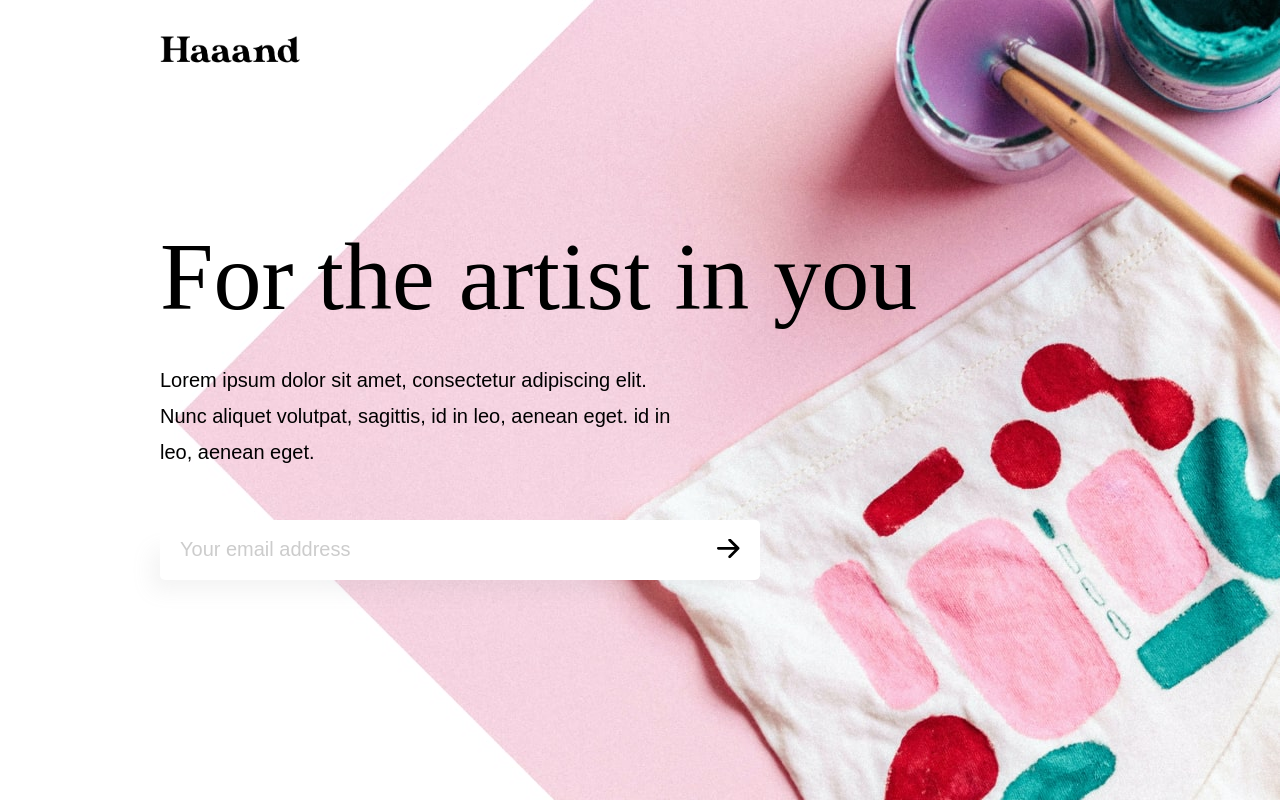
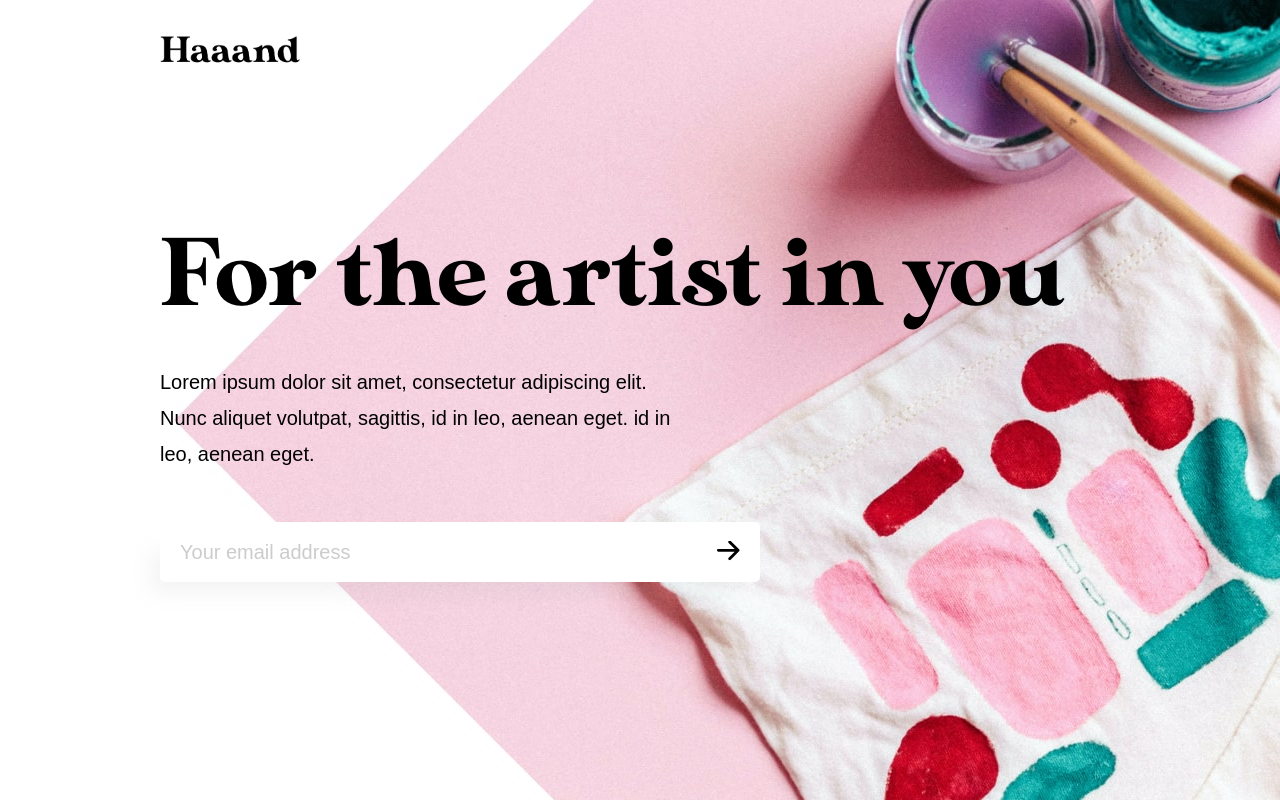
Before and after one commit to smylmrz/haaand, a Vue app: page / in a window 1280 px wide. Built offline with nearby package versions, Linux system fonts and the light colour scheme; no server answers; the database is empty.

Commit message:
added custom font

```diff
--- a/public/css/app.css
+++ b/public/css/app.css
@@ -2,6 +2,10 @@
   margin: 0;
   padding: 0;
   box-sizing: border-box;
+}
+@font-face {
+  font-family: "Made Sunflower";
+  src: url("../../src/assets/Made\ Sunflower.woff");
 }
 body {
   font-family: sans-serif;
@@ -71,7 +75,7 @@ main {
 
 main h1 {
   font-size: 96px;
-  font-family: "MADE Sunflower";
+  font-family: "Made Sunflower";
   font-weight: 400;
   margin-bottom: 30px;
 }
```
Also changed, not shown: src/assets/Made Sunflower.woff (added).
